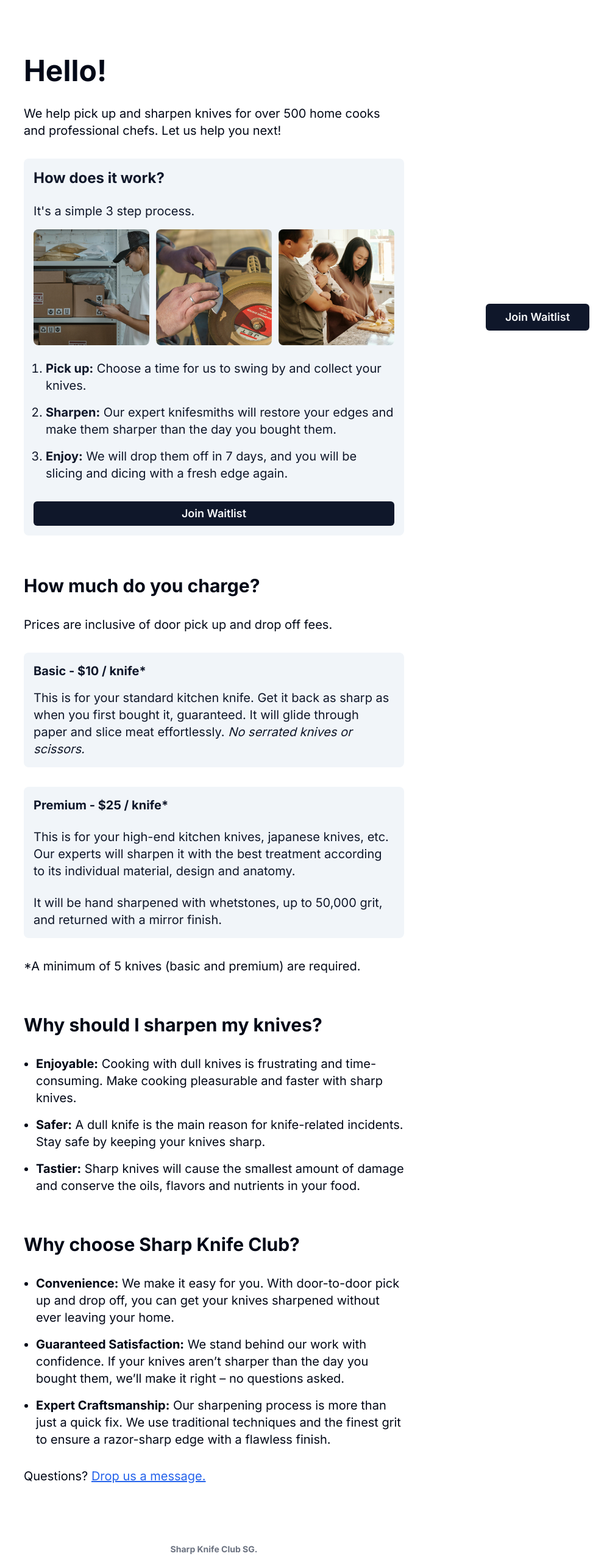
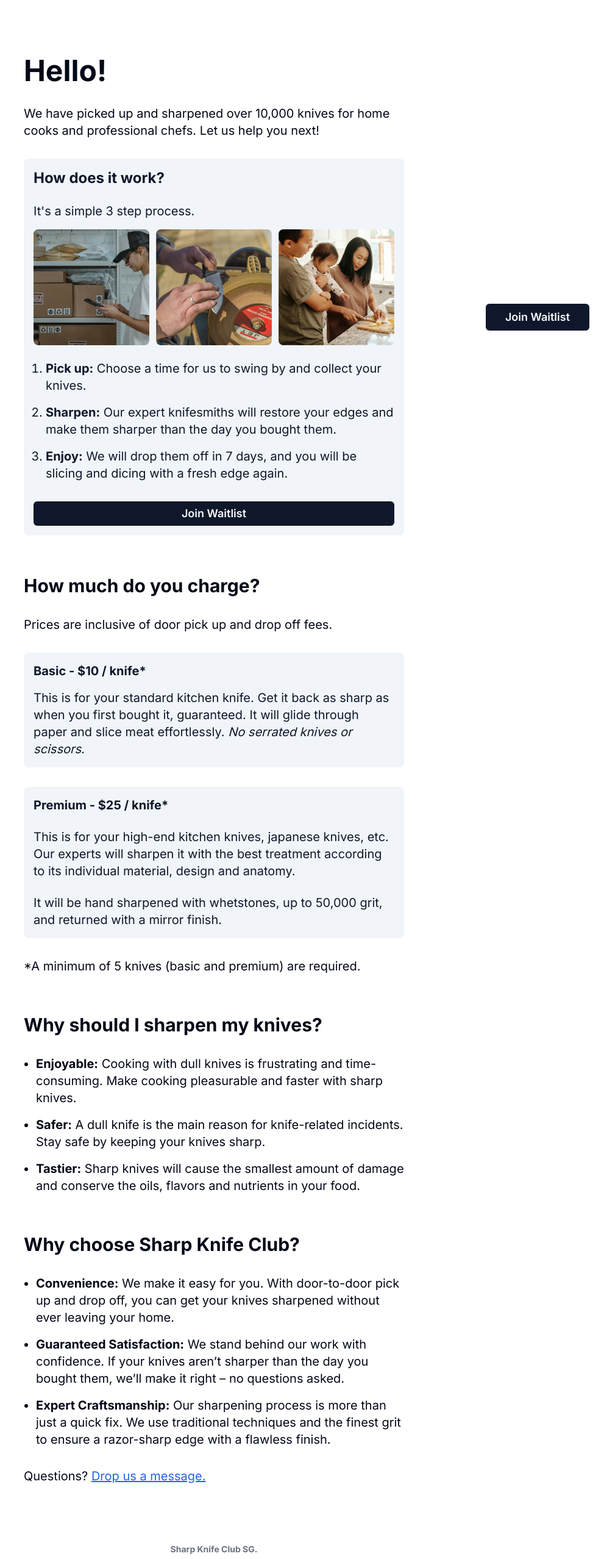
Before and after one commit to seantanyurong/sharp-knife-club, a Next.js app: page / in a window 1280 px wide. Shown: the part 234-2790 px from the top of the page at 61% size, without its empty margins (289-1280 px from the left). Built offline with nearby package versions, Linux system fonts and the light colour scheme; grey boxes are pictures that could not be loaded.

Commit message:
feature: update

```diff
--- a/app/page.tsx
+++ b/app/page.tsx
@@ -52,7 +52,8 @@ export default function Home() {
       <div className='max-w-2xl mx-auto pt-16 pb-8 px-6'>
         <h1 className='text-5xl font-bold mb-8'>Hello!</h1>
         <p className='md:text-xl text-lg mb-8'>
-          We help pick up and sharpen knives for over 500 home cooks and professional chefs. Let us help you next!
+          We have picked up and sharpened over 10,000 knives for home cooks and professional chefs. Let us help you
+          next!
         </p>
         <div className='mb-16 bg-accent text-accent-foreground p-4 rounded-lg'>
           <h3 className='text-2xl font-bold'>How does it work?</h3>
@@ -154,7 +155,7 @@ export default function Home() {
         <div className='max-w-2xl mx-auto pb-16 px-6'>
           <p className='text-center text-sm text-gray-500 mb-1 font-bold'>Sharp Knife Club SG.</p>
           <p className='text-center text-sm text-gray-500 mb-1'>
-            Pick-up knife sharpening service for more than 500 homecooks and professional chefs.
+            Pick-up knife sharpening service for more than 10,000 knives.
           </p>
           <p className='text-center text-sm text-gray-500'>&copy; 2024. All rights reserved.</p>
         </div>
```
